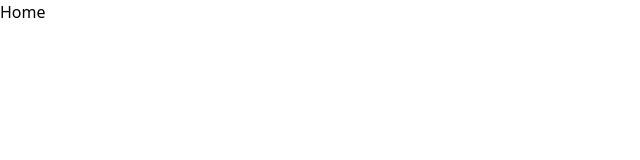
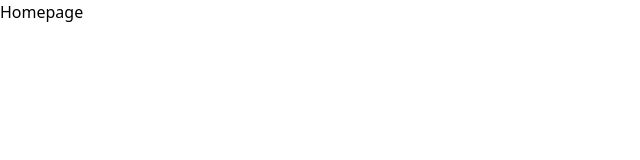
Before and after one commit to Vaniah1/Final-Project-DirectEd, a React (Vite) app in the folder client/: page / in a window 1280 px wide. Shown: the top 160 px of the page, without its empty margins (0-640 px from the left). Built offline with nearby package versions, Linux system fonts and the light colour scheme.

Commit message:
homepage

```diff
--- a/client/src/App.tsx
+++ b/client/src/App.tsx
@@ -4,7 +4,7 @@ export default function App() {
   return (
     <BrowserRouter>
       <Routes>
-        <Route path="/" element={<>Home</>} />
+        <Route path="/" element={<>Homepage</>} />
         <Route path="/about" element={<>About</>} />
         <Route path="/sign-in" element={<>Sign In</>} />
         <Route path="/sign-up" element={<>Sign Up</>} />
```
Also changed, not shown: 1 other file (tests, documents, lock files or other folders).
